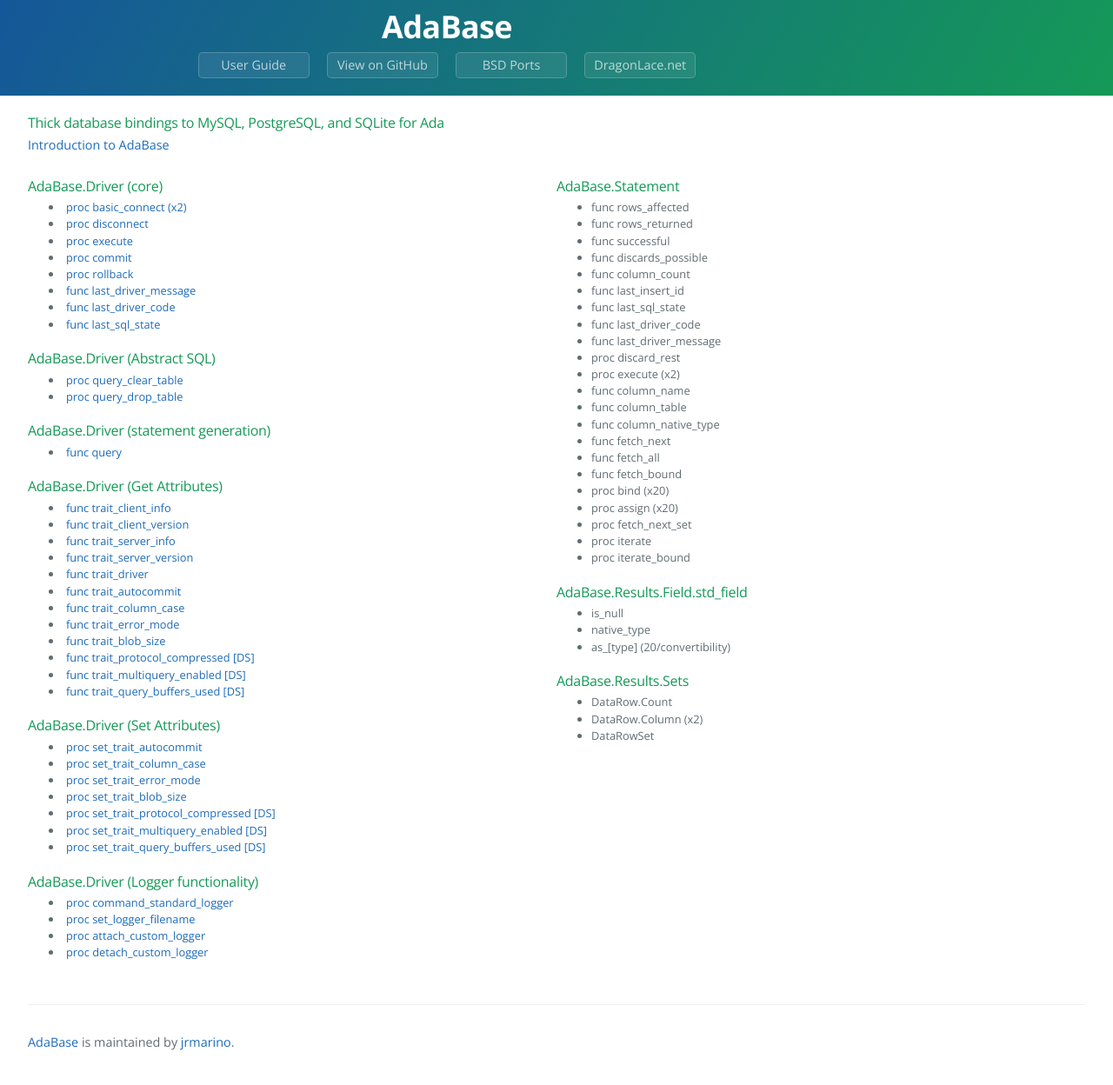
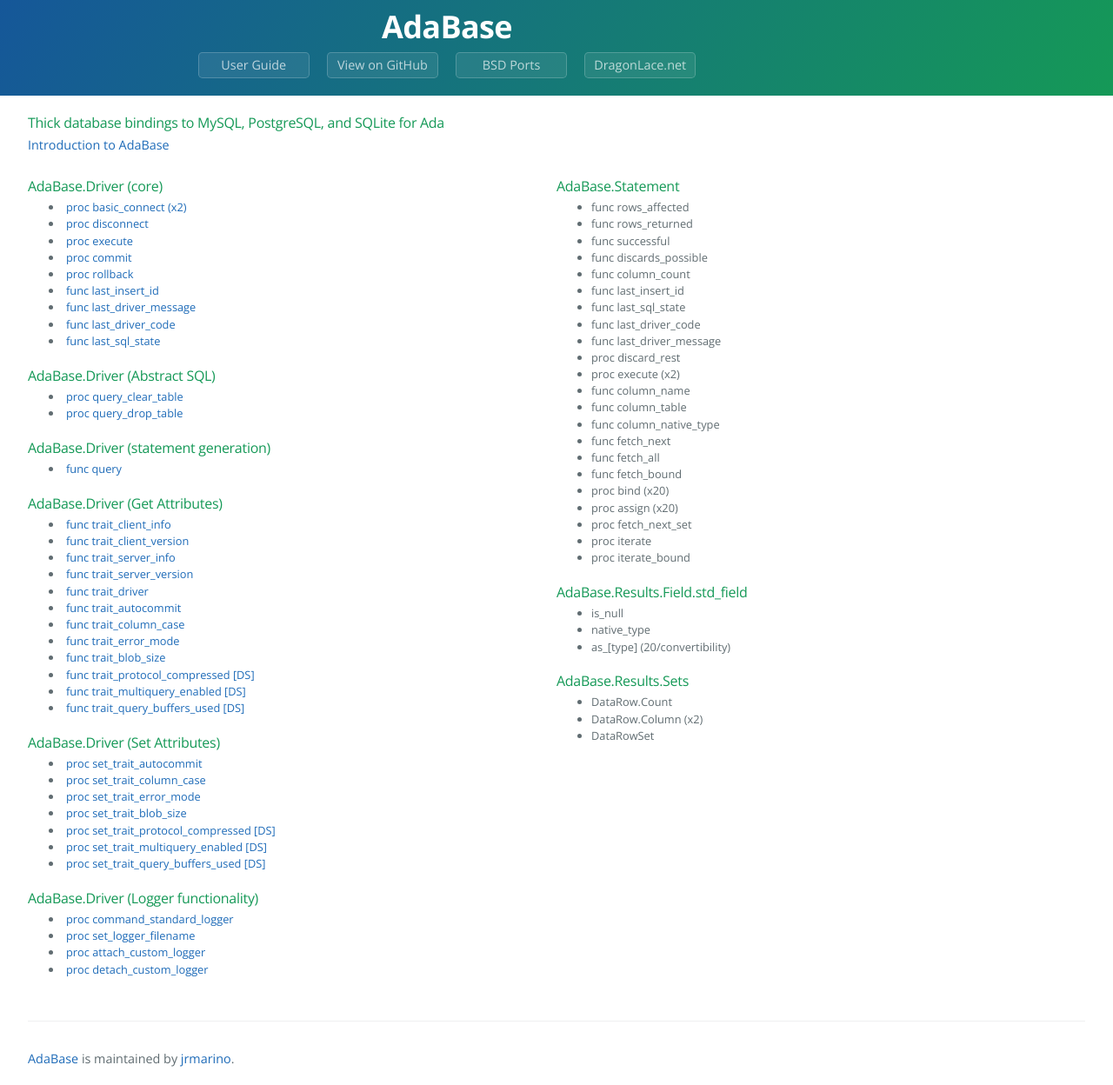
Before and after one commit to jrmarino/AdaBase, a Jekyll site: the page built from index.md, in a window 1280 px wide. Shown: the whole page at 87% size. Built offline with Jekyll 4.4.1, drawn with Linux system fonts in a browser that asks for light colours.

Commit message:
Add missing last_insert_id link to index

```diff
--- a/index.md
+++ b/index.md
@@ -15,6 +15,7 @@
 <li>{{ page.p_execute }}</li>
 <li>{{ page.p_commit }}</li>
 <li>{{ page.p_rollback }}</li>
+<li>{{ page.f_last_insert_id }}</li>
 <li>{{ page.f_driver_msg }}</li>
 <li>{{ page.f_driver_code }}</li>
 <li>{{ page.f_driver_state }}</li>
```
